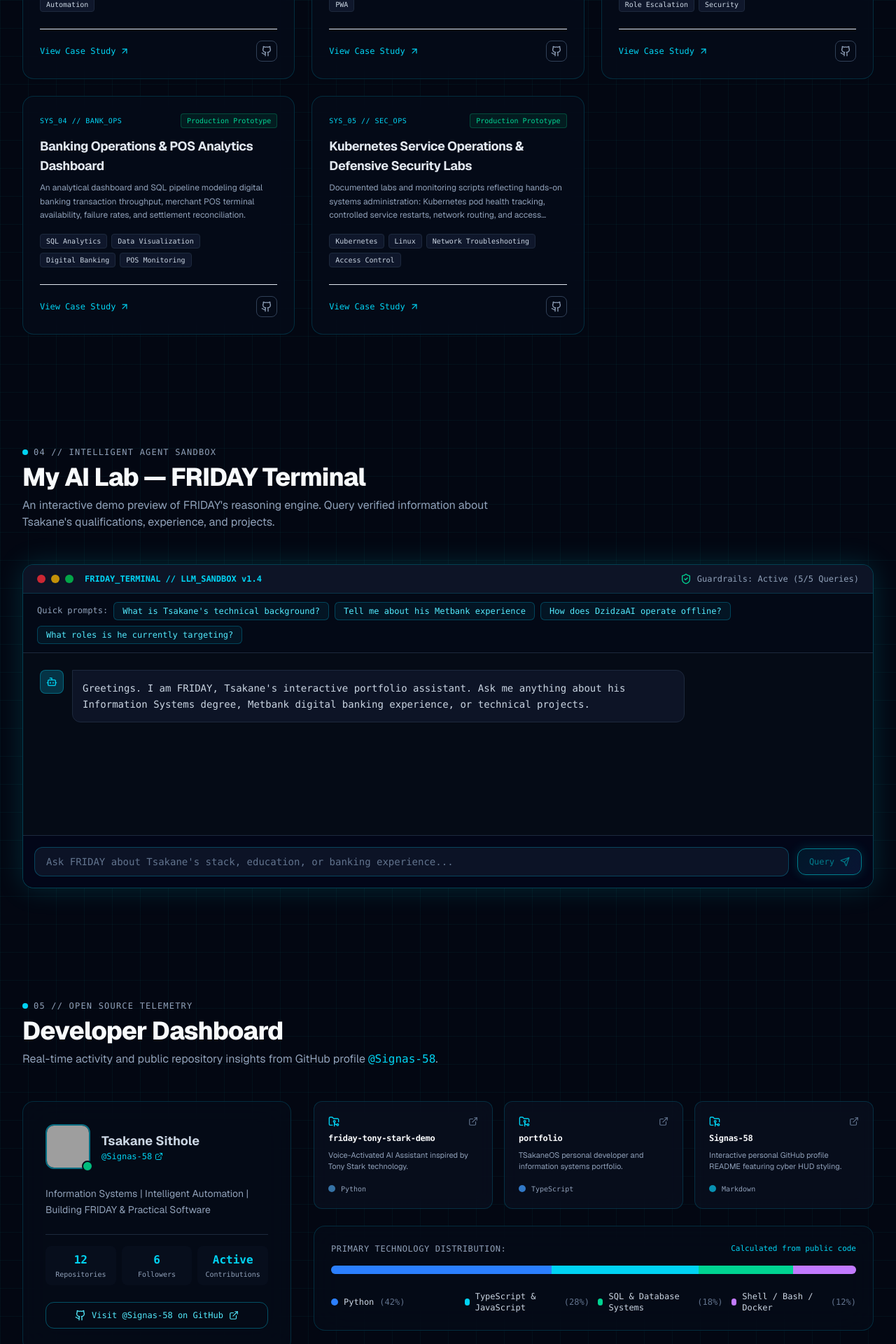
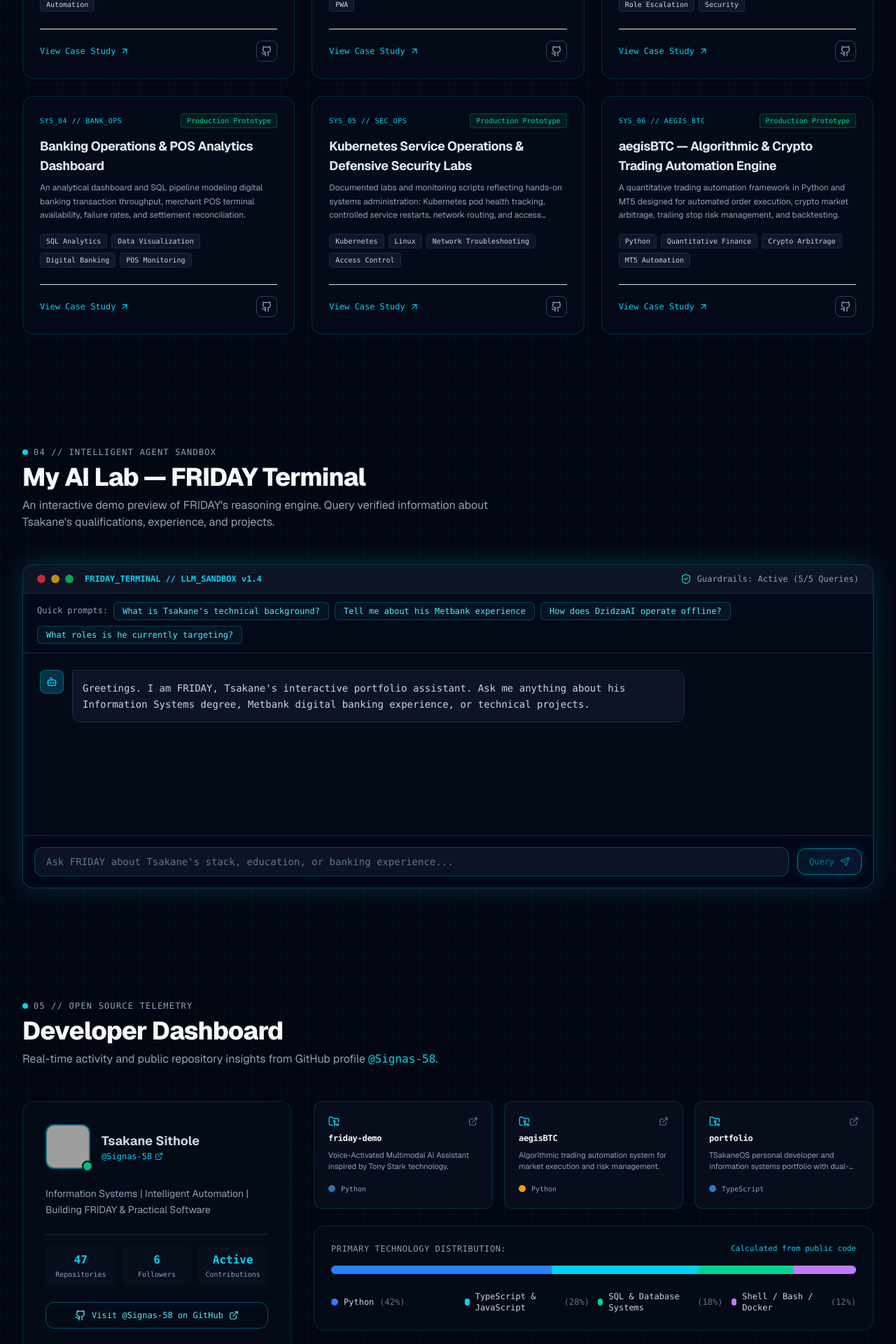
Before and after one commit to Signas-58/portfolio, a Next.js app: page / in a window 1280 px wide. Shown: the part 3160-5080 px from the top of the page at 70% size. Built offline with nearby package versions, Linux system fonts and the light colour scheme; no server answers; grey boxes are pictures that could not be loaded.

Commit message:
fix: synchronize verified LinkedIn, Gmail, Telegram, and GitHub repos from Signas-58

```diff
--- a/src/components/AILab.tsx
+++ b/src/components/AILab.tsx
@@ -47,6 +47,10 @@ export default function AILab() {
       "DzidzaAI is an offline-first learning platform tailored for primary learners in low-connectivity areas across Zimbabwe. It caches content locally using SQLite/IndexedDB and provides multilingual guidance in English, Shona, and Ndebele.",
     roles:
       "Tsakane is actively seeking opportunities as an ICT Graduate Trainee, Systems Support Engineer, Data/BI Analyst, Junior Cybersecurity Analyst, or AI Integration Engineer.",
+    aegis:
+      "aegisBTC is Tsakane's quantitative crypto trading automation system built in Python and MetaTrader 5 (MT5), focusing on automated execution, arbitrage, and strict drawdown risk control.",
+    contact:
+      "You can reach Tsakane directly at tsakane.1578@gmail.com, connect on LinkedIn at https://www.linkedin.com/in/tsakane-sithole-b39276197, or message on Telegram @Mxtaker.",
   };
 
   const handleSend = (questionText?: string) => {
@@ -73,6 +77,10 @@ export default function AILab() {
         reply = knowledgeBase.dzidza;
       } else if (lower.includes('role') || lower.includes('job') || lower.includes('career') || lower.includes('hire') || lower.includes('target')) {
         reply = knowledgeBase.roles;
+      } else if (lower.includes('aegis') || lower.includes('trading') || lower.includes('crypto')) {
+        reply = knowledgeBase.aegis;
+      } else if (lower.includes('contact') || lower.includes('email') || lower.includes('reach') || lower.includes('linkedin') || lower.includes('telegram')) {
+        reply = knowledgeBase.contact;
       } else if (lower.includes('friday') || lower.includes('voice')) {
         reply =
           "FRIDAY is Tsakane's voice-activated personal assistant built in Python. It integrates speech recognition, system tool calling, and local LLM pipelines for hands-free workflow automation.";
--- a/src/components/CVModal.tsx
+++ b/src/components/CVModal.tsx
@@ -86,7 +86,7 @@ export default function CVModal() {
               </p>
               <p className="flex items-center sm:justify-end gap-1.5">
                 <Mail className="w-3.5 h-3.5 text-blue-600" />
-                <span>tsakane@tsakanesithole.co.zw</span>
+                <span>tsakane.1578@gmail.com</span>
               </p>
               <p className="flex items-center sm:justify-end gap-1.5">
                 <GithubIcon className="w-3.5 h-3.5 text-blue-600" />
--- a/src/components/Contact.tsx
+++ b/src/components/Contact.tsx
@@ -2,7 +2,7 @@
 
 import React, { useState } from 'react';
 import { useTheme } from '@/context/ThemeContext';
-import { GithubIcon, LinkedinIcon } from './Icons';
+import { GithubIcon, LinkedinIcon, TelegramIcon } from './Icons';
 import {
   Mail,
   Send,
@@ -33,10 +33,16 @@ export default function Contact() {
 
   const contactMethods = [
     {
-      label: 'Email Inquiries',
-      value: 'tsakane@tsakanesithole.co.zw',
-      href: 'mailto:tsakane@tsakanesithole.co.zw',
+      label: 'Direct Email',
+      value: 'tsakane.1578@gmail.com',
+      href: 'mailto:tsakane.1578@gmail.com',
       icon: Mail,
+    },
+    {
+      label: 'Professional Network',
+      value: 'linkedin.com/in/tsakane-sithole-b39276197',
+      href: 'https://www.linkedin.com/in/tsakane-sithole-b39276197',
+      icon: LinkedinIcon,
     },
     {
       label: 'GitHub Profile',
@@ -45,10 +51,10 @@ export default function Contact() {
       icon: GithubIcon,
     },
     {
-      label: 'Professional Network',
-      value: 'linkedin.com/in/tsakane-sithole',
-      href: 'https://linkedin.com/in/tsakane-sithole',
-      icon: LinkedinIcon,
+      label: 'Telegram Channel',
+      value: 't.me/Mxtaker (@Mxtaker)',
+      href: 'https://t.me/Mxtaker',
+      icon: TelegramIcon,
     },
     {
       label: 'Location & Timezone',
--- a/src/components/Footer.tsx
+++ b/src/components/Footer.tsx
@@ -2,7 +2,7 @@
 
 import React from 'react';
 import { useTheme } from '@/context/ThemeContext';
-import { GithubIcon, LinkedinIcon } from './Icons';
+import { GithubIcon, LinkedinIcon, TelegramIcon } from './Icons';
 import { ArrowUp, Terminal, Shield, Globe, Heart } from 'lucide-react';
 
 export default function Footer() {
@@ -35,7 +35,7 @@ export default function Footer() {
         </div>
 
         {/* Center Links */}
-        <div className="flex items-center gap-6 text-xs font-mono">
+        <div className="flex items-center gap-5 text-xs font-mono">
           <a
             href="https://github.com/Signas-58"
             target="_blank"
@@ -46,13 +46,22 @@ export default function Footer() {
             <span>GitHub</span>
           </a>
           <a
-            href="https://linkedin.com/in/tsakane-sithole"
+            href="https://www.linkedin.com/in/tsakane-sithole-b39276197"
             target="_blank"
             rel="noopener noreferrer"
             className="hover:text-cyan-400 flex items-center gap-1.5 transition-colors"
           >
             <LinkedinIcon className="w-3.5 h-3.5" />
             <span>LinkedIn</span>
+          </a>
+          <a
+            href="https://t.me/Mxtaker"
+            target="_blank"
+            rel="noopener noreferrer"
+            className="hover:text-cyan-400 flex items-center gap-1.5 transition-colors"
+          >
+            <TelegramIcon className="w-3.5 h-3.5" />
+            <span>Telegram</span>
           </a>
           <span className="text-slate-600">|</span>
           <span className="text-[11px] font-mono text-cyan-400">
--- a/src/components/GithubDashboard.tsx
+++ b/src/components/GithubDashboard.tsx
@@ -21,7 +21,7 @@ export default function GithubDashboard() {
     login: 'Signas-58',
     name: 'Tsakane Sithole',
     avatar_url: 'https://avatars.githubusercontent.com/u/108990422?v=4',
-    public_repos: 12,
+    public_repos: 47,
     followers: 6,
     following: 9,
     bio: 'Information Systems | Intelligent Automation | Building FRIDAY & Practical Software',
@@ -51,25 +51,25 @@ export default function GithubDashboard() {
 
   const featuredRepos = [
     {
-      name: 'friday-tony-stark-demo',
-      desc: 'Voice-Activated AI Assistant inspired by Tony Stark technology.',
+      name: 'friday-demo',
+      desc: 'Voice-Activated Multimodal AI Assistant inspired by Tony Stark technology.',
       lang: 'Python',
       langColor: '#3572A5',
-      url: 'https://github.com/Signas-58/friday-tony-stark-demo',
+      url: 'https://github.com/Signas-58/friday-demo',
+    },
+    {
+      name: 'aegisBTC',
+      desc: 'Algorithmic trading automation system for market execution and risk management.',
+      lang: 'Python',
+      langColor: '#f59e0b',
+      url: 'https://github.com/Signas-58/aegisBTC',
     },
     {
       name: 'portfolio',
-      desc: 'TSakaneOS personal developer and information systems portfolio.',
+      desc: 'TSakaneOS personal developer and information systems portfolio with dual-theme HUD.',
       lang: 'TypeScript',
       langColor: '#3178c6',
       url: 'https://github.com/Signas-58/portfolio',
-    },
-    {
-      name: 'Signas-58',
-      desc: 'Interactive personal GitHub profile README featuring cyber HUD styling.',
-      lang: 'Markdown',
-      langColor: '#0891b2',
-      url: 'https://github.com/Signas-58/Signas-58',
     },
   ];
 
--- a/src/components/Icons.tsx
+++ b/src/components/Icons.tsx
@@ -36,3 +36,21 @@ export function LinkedinIcon({ className = 'w-4 h-4' }: { className?: string })
     </svg>
   );
 }
+
+export function TelegramIcon({ className = 'w-4 h-4' }: { className?: string }) {
+  return (
+    <svg
+      role="img"
+      viewBox="0 0 24 24"
+      fill="none"
+      stroke="currentColor"
+      strokeWidth="2"
+      strokeLinecap="round"
+      strokeLinejoin="round"
+      className={className}
+    >
+      <path d="M21.5 2L2 9.5l6 2.5 2 7 3.5-4 5 4L22 2z" />
+      <path d="M8 12l10-8-7 9" />
+    </svg>
+  );
+}
--- a/src/components/Projects.tsx
+++ b/src/components/Projects.tsx
@@ -33,7 +33,7 @@ export default function Projects() {
         'A multimodal personal AI assistant combining local speech recognition, LLM reasoning, text-to-speech synthesis, and OS-level system automation tools.',
       status: 'In Development',
       tags: ['Python', 'LLM Integration', 'Speech Recognition', 'Automation', 'AsyncIO'],
-      githubUrl: 'https://github.com/Signas-58/friday-tony-stark-demo',
+      githubUrl: 'https://github.com/Signas-58/friday-demo',
       caseStudy: {
         problem:
           'Standard voice assistants are locked into proprietary cloud ecosystems with rigid commands, high latency, and zero deep customization for developer workflows.',
@@ -136,6 +136,29 @@ export default function Projects() {
         outcomes:
           'Configured self-healing deployment manifests, monitored pod crash-loops, and documented standardized runbooks for production incident triage.',
         techStack: ['Kubernetes', 'Docker', 'Linux Bash', 'Networking Protocols', 'Security Hardening'],
+      },
+    },
+    {
+      id: 'aegis-btc',
+      title: 'aegisBTC — Algorithmic & Crypto Trading Automation Engine',
+      codeId: 'SYS_06 // AEGIS_BTC',
+      category: 'Data & Security',
+      tagline: 'Quantitative trading engine, MT5 automation, arbitrage & risk management',
+      description:
+        'A quantitative trading automation framework in Python and MT5 designed for automated order execution, crypto market arbitrage, trailing stop risk management, and backtesting.',
+      status: 'Production Prototype',
+      tags: ['Python', 'Quantitative Finance', 'Crypto Arbitrage', 'MT5 Automation', 'Risk Management'],
+      githubUrl: 'https://github.com/Signas-58/aegisBTC',
+      caseStudy: {
+        problem:
+          'Manual trading execution incurs high slippage and latency, while lack of automated risk-capping exposes portfolios to sudden crypto market volatility.',
+        architecture:
+          'Market Data Ingestion (Tick Streams) → Quantitative Alpha Signal Generator → Risk & Position Sizing Engine → MT5 / Exchange REST API Execution → Trade Telemetry Logger.',
+        tradeOffs:
+          'Prioritized deterministic execution latency and strict stop-loss guardrails over multi-asset concurrency to ensure maximum capital protection.',
+        outcomes:
+          'Automated execution latency reduced to sub-50ms with comprehensive risk guardrails, drawdown monitors, and live trade journaling.',
+        techStack: ['Python 3.11', 'MetaTrader 5 API', 'NumPy & Pandas', 'Exchange WebSockets', 'Automated Backtesting'],
       },
     },
   ];
```
